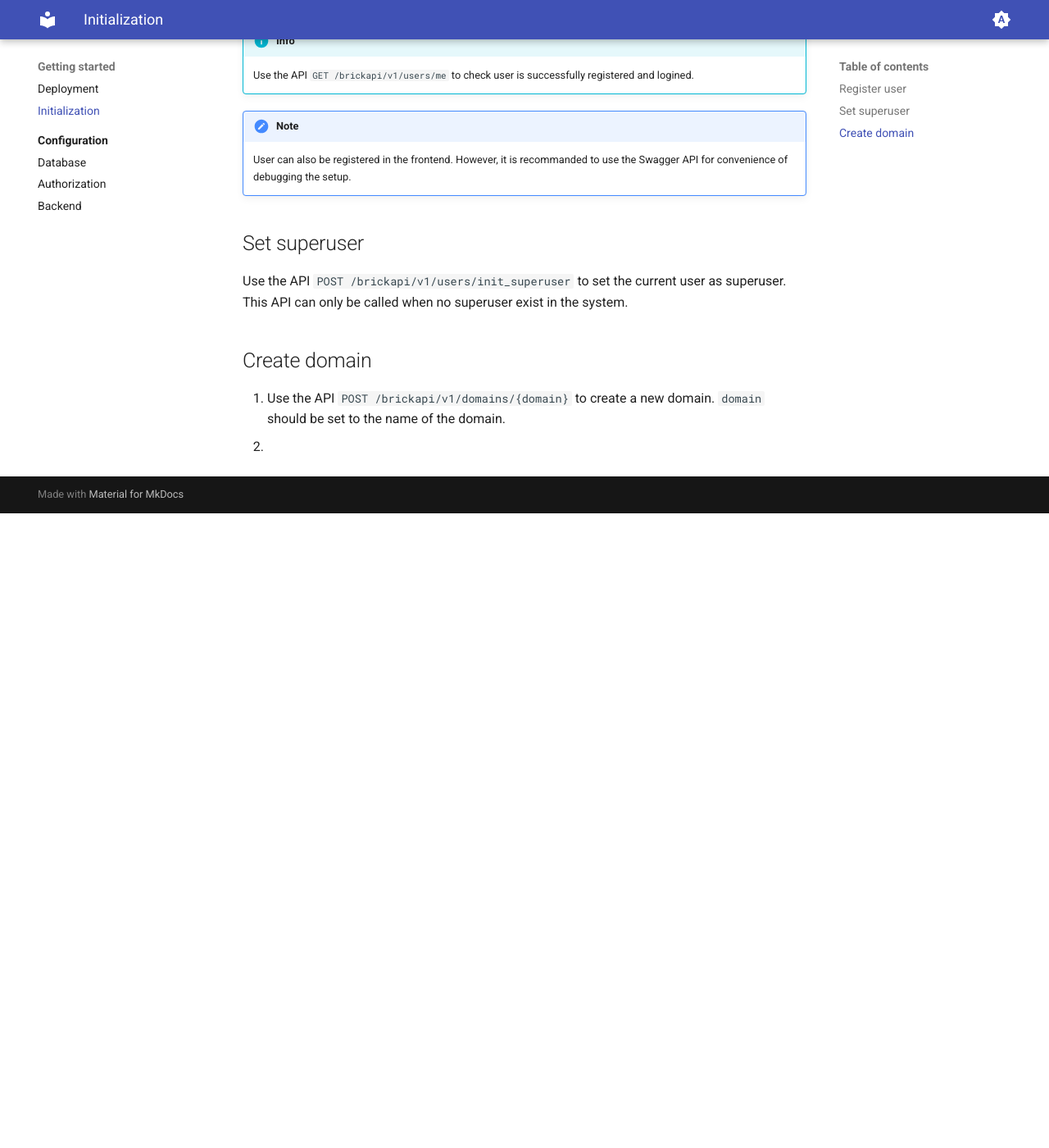
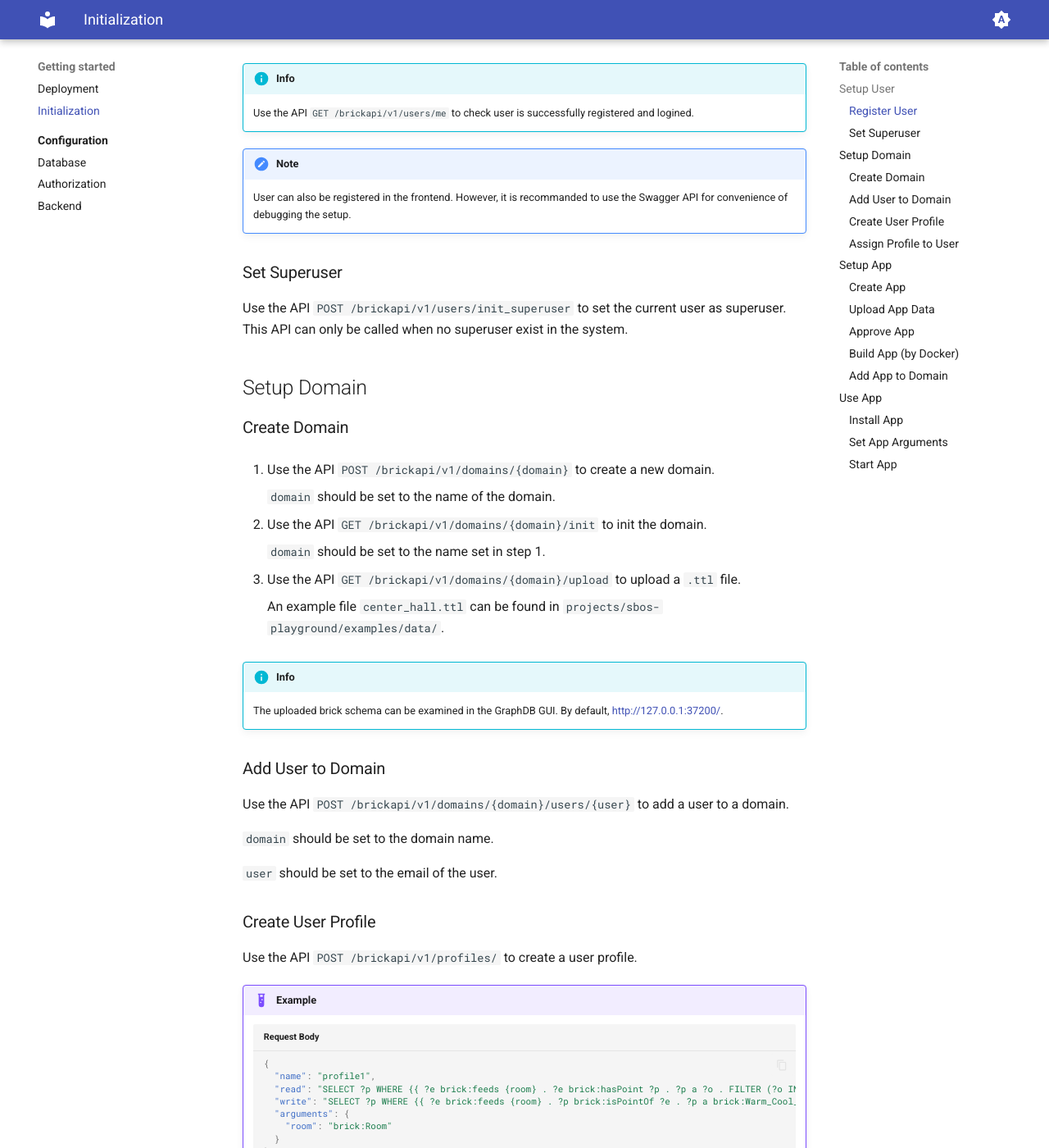
Before and after one commit to BrickSchema/playground, an MkDocs documentation site: the page built from docs/init.md, in a window 1280 px wide and 1400 px high, scrolled down 779 px. Shown: the whole window at 82% size. Built offline with MkDocs 1.6.1 and Material for MkDocs 9.7.7, drawn with Linux system fonts in a browser that asks for light colours; before the commit the page ends 1405 px from its top, so only the background shows below that; some of the changed text lies outside the part shown.

Commit message:
update docs

````diff
--- a/docs/init.md
+++ b/docs/init.md
@@ -3,7 +3,9 @@
 In this guide, most of the operations should be done on the swagger API page.
 If you do not change port settings, it should be on <http://localhost:9000/brickapi/v1/docs>.
 
-## Register user
+## Setup User
+
+### Register User
 
 === "Username / Password"
 
@@ -50,14 +52,189 @@
     User can also be registered in the frontend.
     However, it is recommanded to use the Swagger API for convenience of debugging the setup.
 
-## Set superuser
+### Set Superuser
 
 Use the API `POST /brickapi/v1/users/init_superuser` to set the current user as superuser.
 This API can only be called when no superuser exist in the system.
 
 
-## Create domain
+## Setup Domain
+
+### Create Domain
 
 1.  Use the API `POST /brickapi/v1/domains/{domain}` to create a new domain.
+
     `domain` should be set to the name of the domain.
-2.
+
+2.  Use the API `GET /brickapi/v1/domains/{domain}/init` to init the domain.
+
+    `domain` should be set to the name set in step 1.
+
+3.  Use the API `GET /brickapi/v1/domains/{domain}/upload` to upload a `.ttl` file.
+
+    An example file `center_hall.ttl` can be found in `projects/sbos-playground/examples/data/`.
+
+!!! info
+
+    The uploaded brick schema can be examined in the GraphDB GUI.
+    By default, <http://127.0.0.1:37200/>.
+
+### Add User to Domain
+
+Use the API `POST /brickapi/v1/domains/{domain}/users/{user}` to add a user to a domain.
+
+`domain` should be set to the domain name.
+
+`user` should be set to the email of the user.
+
+
+
+### Create User Profile
+
+Use the API `POST /brickapi/v1/profiles/` to create a user profile.
+
+
+!!! example
+
+    ```json title="Request Body"
+    {
+      "name": "profile1",
+      "read": "SELECT ?p WHERE {{ ?e brick:feeds {room} . ?e brick:hasPoint ?p . ?p a ?o . FILTER (?o IN (brick:Temperature_Sensor, brick:Occupancy_Sensor, brick:On_Off_Command, brick:CO2_Sensor, brick:Warm_Cool_Adjust_Sensor)) }}",
+      "write": "SELECT ?p WHERE {{ ?e brick:feeds {room} . ?p brick:isPointOf ?e . ?p a brick:Warm_Cool_Adjust_Sensor .}}",
+      "arguments": {
+        "room": "brick:Room"
+      }
+    }
+    ```
+
+    A profile "profile1" will be created. The API will return
+
+    ```json title="Response Body"
+    {
+      "errorCode": "Success",
+      "errorMessage": "",
+      "showType": 0,
+      "data": {
+        "id": "<ObjectId>",
+        "name": "profile1",
+        "read": "SELECT ?p WHERE {{ ?e brick:feeds {room} . ?e brick:hasPoint ?p . ?p a ?o . FILTER (?o IN (brick:Temperature_Sensor, brick:Occupancy_Sensor, brick:On_Off_Command, brick:CO2_Sensor, brick:Warm_Cool_Adjust_Sensor)) }}",
+        "write": "SELECT ?p WHERE {{ ?e brick:feeds {room} . ?p brick:isPointOf ?e . ?p a brick:Warm_Cool_Adjust_Sensor .}}",
+        "arguments": {
+          "room": "brick:Room"
+        }
+      }
+    }
+    ```
+
+    Note that a profile is identified by its `id` (ObjectId), not by its `name`
+    because there may exist duplicate profile names in the system.
+
+!!! warning
+
+    Currently, user profiles are shared among domains. It may be changed in future updates.
+
+### Assign Profile to User
+
+Use the API `POST /brickapi/v1/domains/{domain}/users/{user}/profiles` to assign a user profile to a domain user.
+
+!!! example
+
+    ```json title="Request Body"
+    {
+      "profile": "<ObjectId>",
+      "arguments": {
+        "room": "Center_Hall:101"
+      }
+    }
+    ```
+
+    Remember to use the profile id created in the last step.
+
+
+## Setup App
+
+### Create App
+
+Use the API `POST /brickapi/v1/apps` to create an app.
+
+!!! example
+
+    ```json title="Request Body"
+    {
+      "name": "genie",
+      "description": ""
+    }
+    ```
+
+    An app "genie" will be created.
+
+### Upload App Data
+
+Use the API `POST /brickapi/v1/apps/{app}/submit`
+to submit frontend, backend, permission profile and permission model of an app.
+
+!!! example
+
+    | Form Argument    | Value |
+    | -------- | ------- |
+    | frontend_file | An archive (zip, tar) of the frontend files |
+    | backend_file | An archive (zip, tar) of the backend files |
+    | permission_profile_read   | `SELECT ?p WHERE {{ ?e brick:feeds {room} . ?e brick:hasPoint ?p . ?p a ?o . FILTER (?o IN (brick:Temperature_Sensor, brick:Occupancy_Sensor, brick:CO2_Sensor, brick:Warm_Cool_Adjust_Sensor)) }}` |
+    | permission_profile_write  | `SELECT ?p WHERE {{ ?e brick:feeds {room} . ?e brick:hasPoint ?p . ?p a ?o . FILTER (?o IN (brick:On_Off_Command, brick:Warm_Cool_Adjust_Sensor)) }}`     |
+    | permission_profile_arguments     | `{"room": "brick:Room",         "sensor": "brick:Temperature_Sensor", "setpoint": "brick:Temperature_Setpoint"}`    |
+    | permission_model   | intersection |
+
+### Approve App
+
+An app need to be approved before it can be installed by users.
+
+Use the API `POST /brickapi/v1/apps/{app}/approve` to approve it.
+
+### Build App (by Docker)
+
+The backend files of an app submitted before should contain a `Dockerfile`.
+
+Use the API `/brickapi/v1/apps/{app}/build` to build the app backend with the `Dockerfile`.
+
+Please wait for a while because it takes some time to build the docker image.
+
+!!! note
+
+    A detailed build log is returned by the API. It can be used to verify whether the build succedded.
+
+### Add App to Domain
+
+Use the API `POST /brickapi/v1/domains/{domain}/apps/{app}` to approve the app in a domain
+(usually this step is done by a domain admin).
+
+!!! note
+
+    Use the API `GET /brickapi/v1/domains/{domain}/apps` to list all approved apps in a domain
+    and find whether the app is successfully added.
+
+## Use App
+
+### Install App
+
+Use the API `POST /brickapi/v1/users/domains/{domain}/apps/{app}` to install an app for a user.
+
+### Set App Arguments
+
+Use the API `/brickapi/v1/users/domains/{domain}/apps/{app}` to set the arguments of an app for a user.
+
+!!! example
+
+    ```json title="Request Body"
+    {
+      "room": "Center_Hall:101",
+      "sensor": "Center_Hall:AH-6.RA-T",
+      "setpoint": "Center_Hall:AH-6.EFFHTG-SP"
+    }
+    ```
+
+### Start App
+
+Use the API `POST /brickapi/v1/users/domains/{domain}/apps/{app}/start` to start an app for a user.
+
+A container named `sbos-playground-<app>-<user>-<id>` will be created and started.
+It should be listed in the `docker ps` command.
````
Also changed, not shown: docs/tutorial/buildsys2024.md (+1 -1 lines).
